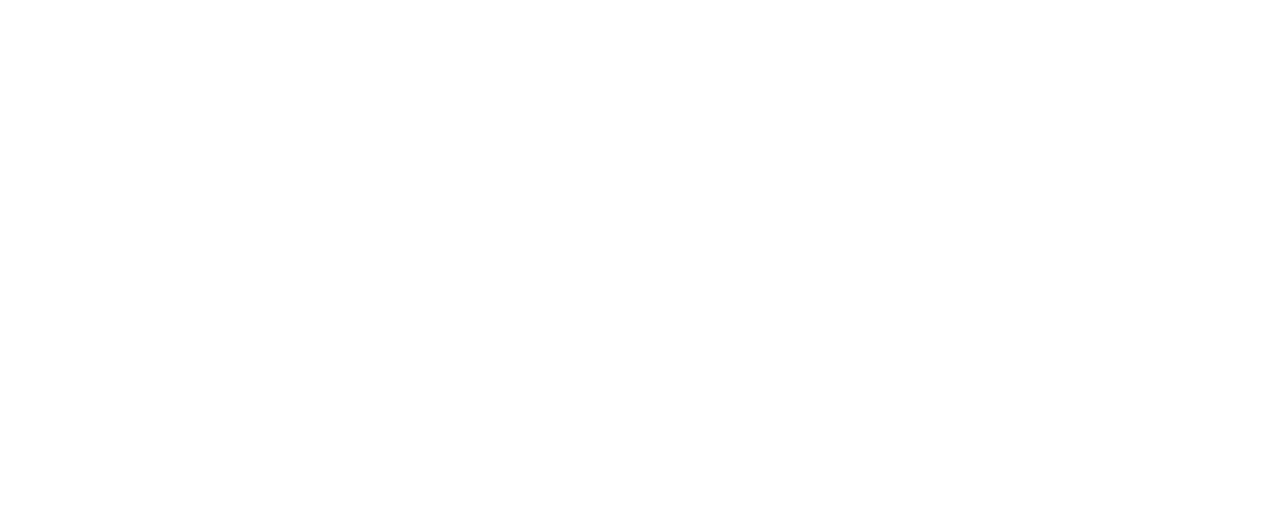
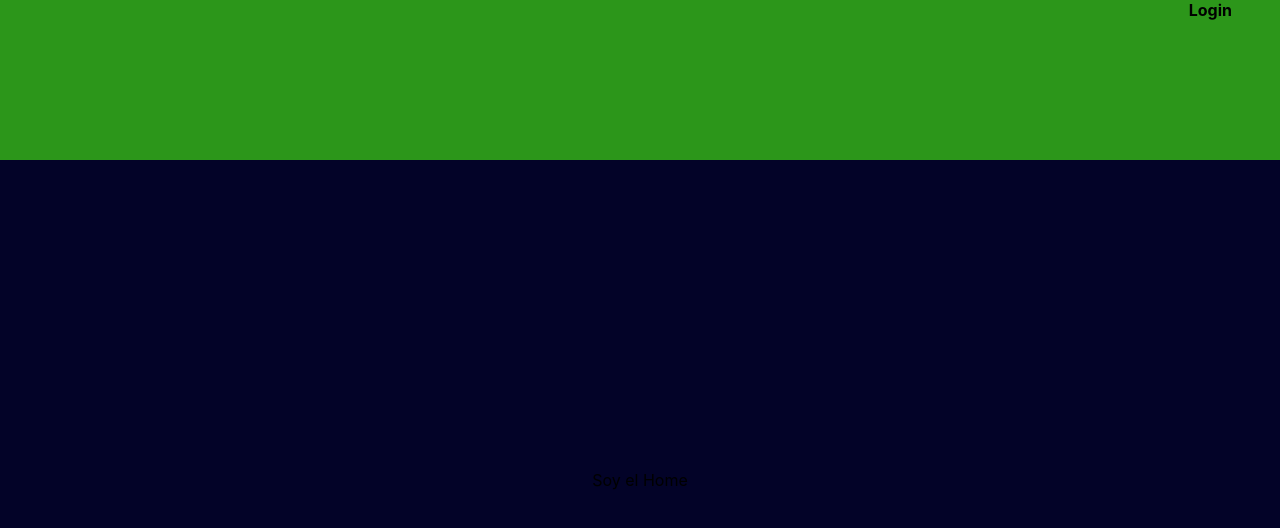
Before and after one commit to Naxete7/Proyecto-5-Movie-Rental-Frontend, a React (Create React App) app in the folder movierental/: page / in a window 1280 px wide. Before the commit this address had no page. Shown: the top 528 px of the page. Built offline with nearby package versions, Linux system fonts and the light colour scheme.

Commit message:
comenzando diseño de Home y Header

```diff
--- a/movierental/package.json
+++ b/movierental/package.json
@@ -10,6 +10,7 @@
     "axios": "^1.1.3",
     "jwt-decode": "^3.1.2",
     "react": "^18.2.0",
+    "react-bootstrap": "^2.6.0",
     "react-dom": "^18.2.0",
     "react-redux": "^8.0.5",
     "react-router-dom": "^6.4.3",
--- a/movierental/src/App.js
+++ b/movierental/src/App.js
@@ -10,6 +10,8 @@
 // import Home from './containers/Home/Home';
 // import Register from './containers/Register/Register';
 import Login from './containers/Login/Login';
+import Home from './containers/Login/Home/Home';
+import Header from './components/Navigator/Header/Header';
 // import Films from './containers/Films/Films';
 
 function App() {
@@ -21,14 +23,15 @@
 
       <BrowserRouter>
 
+        <Header />
 
         <Routes>
         {/* La parte cambiante es lo que contiene Routes DENTRO */}
 
             {/* Cada Route contendrá una vista..... */}
 
-            {/* <Route path="/" element={<Home/>}/>
-            <Route path="/register" element={<Register/>}/> */}
+            <Route path="/" element= {<Home/>}/>;
+
             <Route path="/login" element={<Login/>}/>
             {/* <Route path="/films" element={<Films/>}/> */}
 
--- /dev/null
+++ b/movierental/src/components/Navigator/Header/Header.jsx
@@ -0,0 +1,31 @@
+import React from "react";
+
+import "./Header.scss"
+
+import { useNavigate } from "react-router-dom";
+
+
+
+const Header = () => {
+
+    const navigate = useNavigate();
+
+
+
+  return (
+      <div className='headerDesign'>
+
+      <div onClick={()=>navigate("/login")} className="linkDesign">Login</div>
+      {/*<div onClick={()=>navigate("/register")} className="linkDesign">Register</div>*/}
+
+
+
+      </div>
+  )
+
+
+
+
+}
+
+export default Header;
--- /dev/null
+++ b/movierental/src/components/Navigator/Header/Header.scss
@@ -0,0 +1,21 @@
+.headerDesign {
+
+    height: 20vh;
+    width: 100vw;
+
+    display: flex;
+    flex-direction: row;
+    justify-content: flex-end;
+
+    background-color: #2c961a;
+
+}
+
+.linkDesign{
+
+font-weight: bold;
+
+margin-right: 3em;
+margin-bottom: 1.5em;
+
+}
--- /dev/null
+++ b/movierental/src/containers/Login/Home/Home.jsx
@@ -0,0 +1,15 @@
+import React from "react";
+
+import "./Home.scss"
+
+const Home = () => {
+  return (
+    <div className='homeDesign'>Soy el Home</div>
+  )
+
+
+
+
+}
+
+export default Home;
--- /dev/null
+++ b/movierental/src/containers/Login/Home/Home.scss
@@ -0,0 +1,14 @@
+
+
+.homeDesign {
+
+height: 80vh;
+width: 100vw;
+
+display: flex;
+flex-direction: column;
+justify-content: center;
+
+background-color: #030328;
+
+}
--- a/movierental/src/index.js
+++ b/movierental/src/index.js
@@ -3,7 +3,7 @@
 import './index.css';
 import App from './App';
 import reportWebVitals from './reportWebVitals';
-
+import Home from './containers/Login/Home/Home';
 const root = ReactDOM.createRoot(document.getElementById('root'));
 root.render(
   <React.StrictMode>
```
Also changed, not shown: 1 other file (tests, documents, lock files or other folders).
